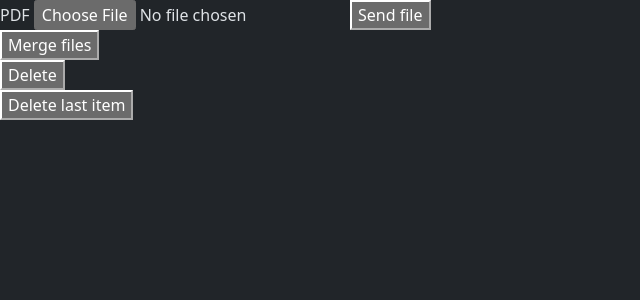
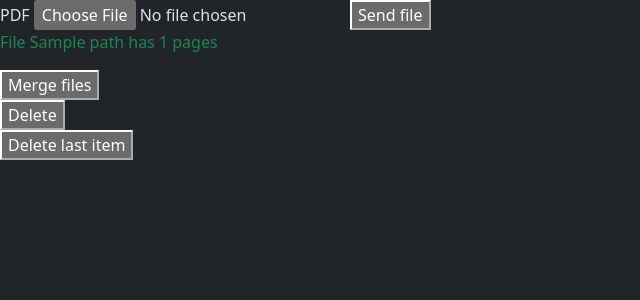
Before and after one commit to JesusDance/PDF-merger-tool, a Flask app: template templates/index.html in a window 1280 px wide. Shown: the top 300 px of the page, without its empty margins (0-640 px from the left). Run offline with Flask 3, Linux system fonts and the light colour scheme; the template is opened without the code that fills it: most values are stand-ins (such as "Sample title", 1, 10 or a date in 2020); some libraries are stand-ins or nearby versions.

Commit message:
Added clear() for merge(), PdfReader for home() + count of pages

```diff
--- a/app.py
+++ b/app.py
@@ -1,5 +1,5 @@
 from pathlib import Path
-from pypdf import PdfWriter
+from pypdf import PdfWriter, PdfReader
 from flask import Flask, render_template, request, flash, url_for, redirect, send_file
 
 app = Flask(__name__)
@@ -21,13 +21,19 @@ def home():
             path = UPLOAD / file.filename
             file.save(path)
             print(path)
-            list_of_pdf.append(path)
-            flash(f"{file.filename} added to list", "success")
+
+            reader = PdfReader(path)
+            pages = len(reader.pages)
+
+            list_of_pdf.append({
+                "path": path,
+                "pages": pages
+            })
             print(list_of_pdf)
         else:
             flash("Invalid file", "error")
 
-    return render_template("index.html", files=list_of_pdf)
+    return render_template("index.html", list_of_pdf=list_of_pdf)
 
 
 @app.route("/merge", methods=["POST"])
@@ -38,9 +44,10 @@ def merge():
 
     merger = PdfWriter()
     for pdf in list_of_pdf:
-        merger.append(pdf)
+        merger.append(pdf["path"])
 
     merger.write(RESULT)
+    list_of_pdf.clear()
 
     return send_file(RESULT, as_attachment=True)
 
--- a/templates/index.html
+++ b/templates/index.html
@@ -11,6 +11,9 @@
     <input name="file" type="file" id="file_name" placeholder="Put file's name..."/>
     <button type="submit">Send file</button>
 </form>
+{% for file in list_of_pdf %}
+    <p class="text-success">File {{ file.path.name }} has {{ file.pages }} pages</p>
+{% endfor %}
 <form method="post" action="/merge">
     <button type="submit">Merge files</button>
 </form>
```
